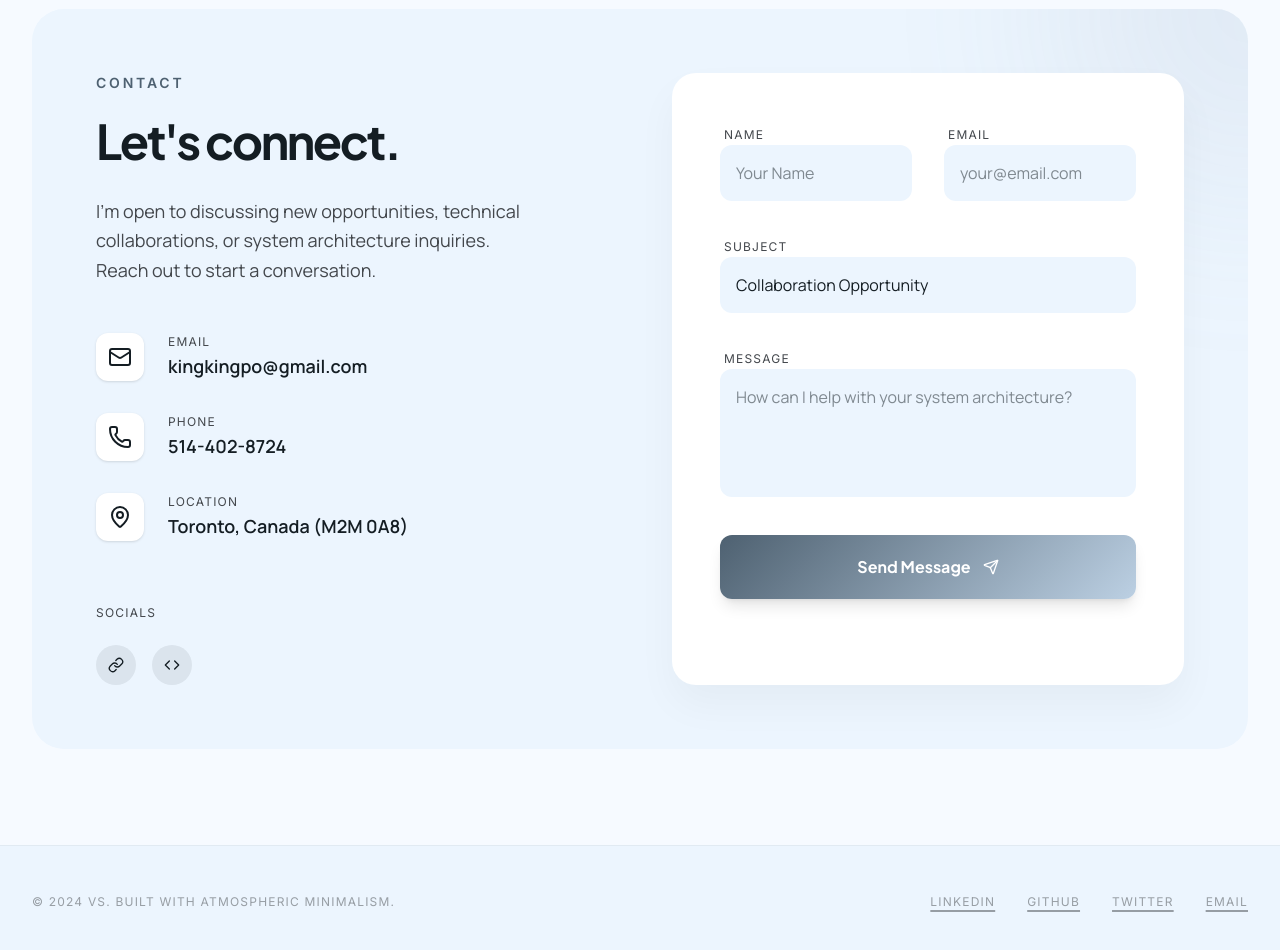
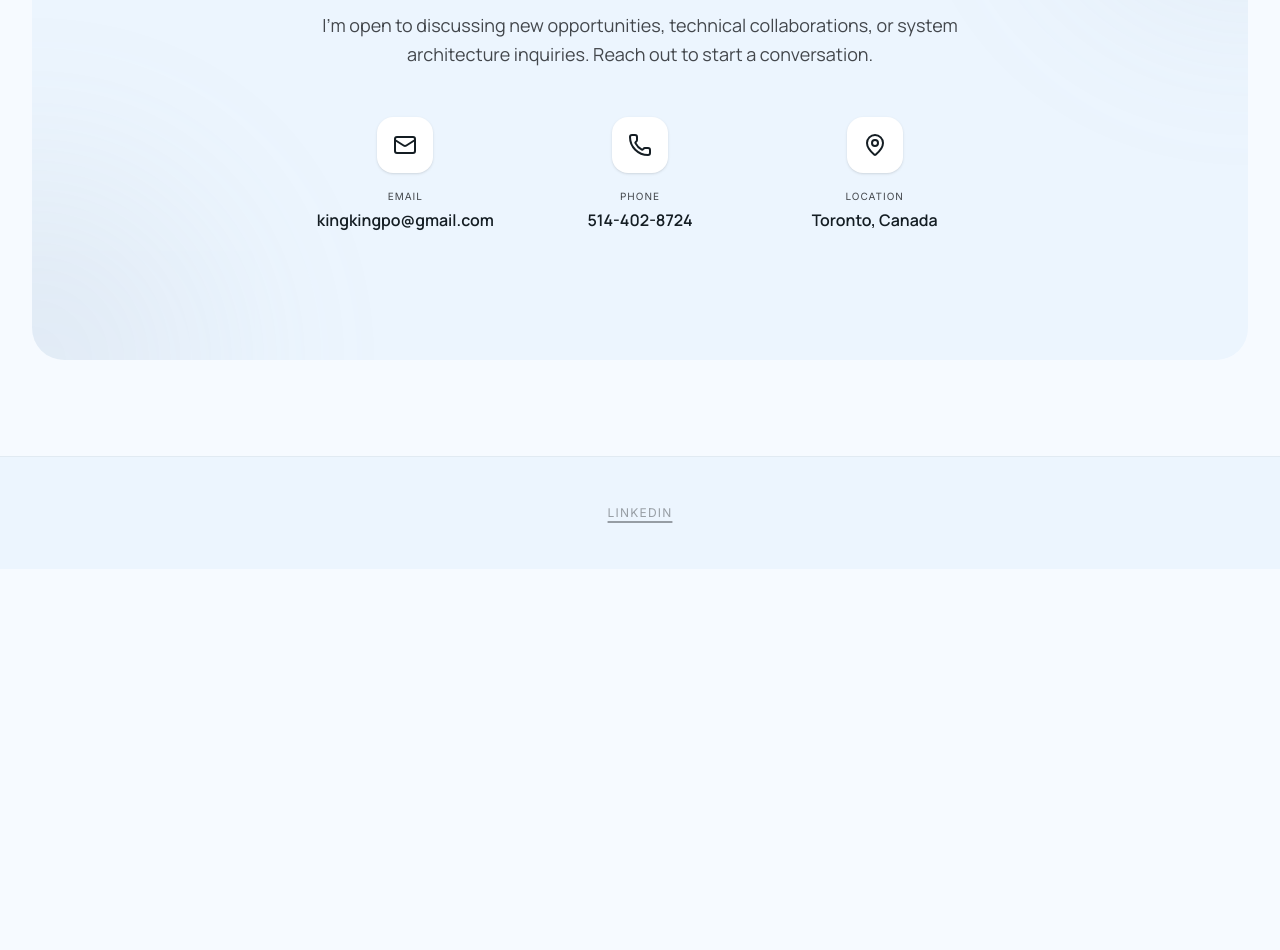
Before and after one commit to kingkingpo/my_website, a React (Vite) app: page /about in a window 1280 px wide. Shown: the part 1020-1970 px from the top of the page. After the commit the page ends 1589 px from the top, so only its background shows below. Built offline with nearby package versions, Linux system fonts and the light colour scheme.

Commit message:
footer, contact 수정

```diff
--- a/src/components/AboutContact.tsx
+++ b/src/components/AboutContact.tsx
@@ -1,7 +1,25 @@
+import { useEffect } from 'react';
+import { useLocation } from 'react-router-dom';
 import { motion } from 'motion/react';
-import { Mail, Phone, MapPin, Link as LinkIcon, Code, Send, Terminal, Sparkles } from 'lucide-react';
+import { Mail, Phone, MapPin, Terminal, Sparkles } from 'lucide-react';
+import profilePhoto from '../assets/selfy.jpg';
 
 export default function AboutContact() {
+  const location = useLocation();
+
+  useEffect(() => {
+    if (location.pathname === '/contact') {
+      const element = document.getElementById('contact');
+      if (element) {
+        setTimeout(() => {
+          element.scrollIntoView({ behavior: 'smooth' });
+        }, 100);
+      }
+    } else {
+      window.scrollTo({ top: 0, behavior: 'smooth' });
+    }
+  }, [location]);
+
   return (
     <motion.div
       initial={{ opacity: 0 }}
@@ -14,9 +32,8 @@ export default function AboutContact() {
           <div className="aspect-[4/5] rounded-xl overflow-hidden bg-surface-container editorial-shadow">
             <img
               className="w-full h-full object-cover grayscale hover:grayscale-0 transition-all duration-700"
-              src="https://lh3.googleusercontent.com/aida/ADBb0ugxI0KU9eFDfG4rU-mvAbEHLMiiCmJUF9JKcsHyVA9gmEyU9cf5gSKT2aV_BqvFW-3Jk3MQUs7LW9C8y1y28b1bGCqA-NQYBDdVQDgoi71ak0jUskDI0lzAkS08uM1bkCd9Jphes8OFSt0YwOQQd3gAkGzZM-IokFpKRbBnGfoMLpBBMiau_JBT7Tanh6N90SLsyTmQok6Rp-jxkG7g0tX-WCLnKnED9eVE9KUw8X62OytGGOPMSFWabK2HhM9KEycYNf8nHNRAFB8"
+              src={profilePhoto}
               alt="Vincent Shin Portrait"
-              referrerPolicy="no-referrer"
             />
           </div>
           <div className="absolute -bottom-8 -right-8 p-8 bg-surface-container-lowest rounded-xl editorial-shadow hidden md:block max-w-[280px]">
@@ -29,9 +46,7 @@ export default function AboutContact() {
 
         <div className="lg:col-span-7 pt-4">
           <span className="font-label text-sm uppercase tracking-[0.2em] text-primary font-semibold mb-6 block">About Vincent Shin</span>
-          <h1 className="font-headline text-5xl md:text-7xl font-bold tracking-tighter text-on-surface mb-8 leading-[1.1]">
-            Optimizing <span className="text-primary/40 italic">performance</span> through clean code.
-          </h1>
+
 
           <div className="space-y-6 text-lg text-on-surface-variant leading-relaxed max-w-2xl">
             <p>
@@ -48,7 +63,7 @@ export default function AboutContact() {
                 <Terminal className="w-5 h-5 text-primary" /> Core Expertise
               </h3>
               <ul className="space-y-4 font-label text-sm text-on-surface-variant">
-                {['Fullstack Development', 'Database Optimization (JPA, SQL)', 'System Performance (VisualVM)', 'System Security'].map(item => (
+                {['Fullstack Development', 'Database Optimization (JPA, SQL)', 'System Performance', 'System Security'].map(item => (
                   <li key={item} className="flex items-center gap-3">
                     <span className="w-1.5 h-1.5 rounded-full bg-primary-container" /> {item}
                   </li>
@@ -71,106 +86,52 @@ export default function AboutContact() {
         </div>
       </section>
 
-      <section className="bg-surface-container-low rounded-[2rem] p-8 md:p-16 grid grid-cols-1 lg:grid-cols-2 gap-16 overflow-hidden relative">
+      <section id="contact" className="bg-surface-container-low rounded-[2rem] p-8 md:p-16 flex flex-col items-center text-center overflow-hidden relative">
         <div className="absolute top-0 right-0 w-96 h-96 editorial-gradient opacity-10 blur-[100px] -mr-48 -mt-48 rounded-full" />
+        <div className="absolute bottom-0 left-0 w-96 h-96 editorial-gradient opacity-10 blur-[100px] -ml-48 -mb-48 rounded-full" />
 
-        <div className="relative z-10">
+        <div className="relative z-10 max-w-2xl w-full">
           <span className="font-label text-sm uppercase tracking-[0.2em] text-primary font-semibold mb-6 block">Contact</span>
           <h2 className="font-headline text-4xl md:text-5xl font-bold tracking-tighter text-on-surface mb-8">
             Let's connect.
           </h2>
-          <p className="text-on-surface-variant text-lg leading-relaxed mb-12 max-w-md">
+          <p className="text-on-surface-variant text-lg leading-relaxed mb-12">
             I'm open to discussing new opportunities, technical collaborations, or system architecture inquiries. Reach out to start a conversation.
           </p>
 
-          <div className="space-y-8">
-            <div className="flex items-center gap-6 group">
-              <div className="w-12 h-12 rounded-xl bg-surface-container-lowest flex items-center justify-center shadow-sm group-hover:bg-primary transition-colors">
+          <div className="grid grid-cols-1 md:grid-cols-3 gap-8 mb-16">
+            <div className="flex flex-col items-center gap-4 group">
+              <div className="w-14 h-14 rounded-2xl bg-surface-container-lowest flex items-center justify-center shadow-sm group-hover:bg-primary transition-all duration-300 group-hover:scale-110">
                 <Mail className="w-6 h-6 group-hover:text-white transition-colors" />
               </div>
               <div>
-                <p className="font-label text-xs uppercase tracking-widest text-on-surface-variant mb-0.5">Email</p>
-                <a href="mailto:kingkingpo@gmail.com" className="text-lg font-bold hover:text-primary transition-colors">kingkingpo@gmail.com</a>
+                <p className="font-label text-[10px] uppercase tracking-widest text-on-surface-variant mb-1 text-center">Email</p>
+                <a href="mailto:kingkingpo@gmail.com" className="text-base font-bold hover:text-primary transition-colors">kingkingpo@gmail.com</a>
               </div>
             </div>
 
-            <div className="flex items-center gap-6 group">
-              <div className="w-12 h-12 rounded-xl bg-surface-container-lowest flex items-center justify-center shadow-sm group-hover:bg-primary transition-colors">
+            <div className="flex flex-col items-center gap-4 group">
+              <div className="w-14 h-14 rounded-2xl bg-surface-container-lowest flex items-center justify-center shadow-sm group-hover:bg-primary transition-all duration-300 group-hover:scale-110">
                 <Phone className="w-6 h-6 group-hover:text-white transition-colors" />
               </div>
               <div>
-                <p className="font-label text-xs uppercase tracking-widest text-on-surface-variant mb-0.5">Phone</p>
-                <p className="text-lg font-bold">514-402-8724</p>
+                <p className="font-label text-[10px] uppercase tracking-widest text-on-surface-variant mb-1 text-center">Phone</p>
+                <p className="text-base font-bold">514-402-8724</p>
               </div>
             </div>
 
-            <div className="flex items-center gap-6 group">
-              <div className="w-12 h-12 rounded-xl bg-surface-container-lowest flex items-center justify-center shadow-sm group-hover:bg-primary transition-colors">
+            <div className="flex flex-col items-center gap-4 group">
+              <div className="w-14 h-14 rounded-2xl bg-surface-container-lowest flex items-center justify-center shadow-sm group-hover:bg-primary transition-all duration-300 group-hover:scale-110">
                 <MapPin className="w-6 h-6 group-hover:text-white transition-colors" />
               </div>
               <div>
-                <p className="font-label text-xs uppercase tracking-widest text-on-surface-variant mb-0.5">Location</p>
-                <p className="text-lg font-bold">Toronto, Canada (M2M 0A8)</p>
+                <p className="font-label text-[10px] uppercase tracking-widest text-on-surface-variant mb-1 text-center">Location</p>
+                <p className="text-base font-bold">Toronto, Canada</p>
               </div>
             </div>
           </div>
 
-          <div className="mt-16">
-            <p className="font-label text-xs uppercase tracking-widest text-on-surface-variant mb-6">Socials</p>
-            <div className="flex gap-4">
-              <a href="#" className="w-10 h-10 flex items-center justify-center rounded-full bg-surface-container-highest hover:bg-primary hover:text-white transition-all duration-300">
-                <LinkIcon className="w-4 h-4" />
-              </a>
-              <a href="#" className="w-10 h-10 flex items-center justify-center rounded-full bg-surface-container-highest hover:bg-primary hover:text-white transition-all duration-300">
-                <Code className="w-4 h-4" />
-              </a>
-            </div>
-          </div>
-        </div>
 
-        <div className="bg-surface-container-lowest p-8 md:p-12 rounded-[1.5rem] shadow-[0_20px_40px_rgba(20,29,35,0.04)] relative z-10">
-          <form className="space-y-8" onSubmit={(e) => e.preventDefault()}>
-            <div className="grid grid-cols-1 md:grid-cols-2 gap-8">
-              <div className="space-y-2">
-                <label className="font-label text-xs uppercase tracking-widest text-on-surface-variant ml-1">Name</label>
-                <input
-                  type="text"
-                  placeholder="Your Name"
-                  className="w-full bg-surface-container-low border-none rounded-xl p-4 focus:ring-2 focus:ring-primary/20 transition-all font-body"
-                />
-              </div>
-              <div className="space-y-2">
-                <label className="font-label text-xs uppercase tracking-widest text-on-surface-variant ml-1">Email</label>
-                <input
-                  type="email"
-                  placeholder="your@email.com"
-                  className="w-full bg-surface-container-low border-none rounded-xl p-4 focus:ring-2 focus:ring-primary/20 transition-all font-body"
-                />
-              </div>
-            </div>
-
-            <div className="space-y-2">
-              <label className="font-label text-xs uppercase tracking-widest text-on-surface-variant ml-1">Subject</label>
-              <select className="w-full bg-surface-container-low border-none rounded-xl p-4 focus:ring-2 focus:ring-primary/20 transition-all font-body appearance-none">
-                <option>Collaboration Opportunity</option>
-                <option>Technical Inquiry</option>
-                <option>Just saying hello</option>
-              </select>
-            </div>
-
-            <div className="space-y-2">
-              <label className="font-label text-xs uppercase tracking-widest text-on-surface-variant ml-1">Message</label>
-              <textarea
-                placeholder="How can I help with your system architecture?"
-                rows={4}
-                className="w-full bg-surface-container-low border-none rounded-xl p-4 focus:ring-2 focus:ring-primary/20 transition-all font-body resize-none"
-              />
-            </div>
-
-            <button className="w-full editorial-gradient text-white font-headline font-bold py-5 rounded-xl shadow-lg hover:opacity-95 active:scale-[0.98] transition-all flex items-center justify-center gap-3">
-              Send Message <Send className="w-4 h-4" />
-            </button>
-          </form>
         </div>
       </section>
     </motion.div>
--- a/src/components/Footer.tsx
+++ b/src/components/Footer.tsx
@@ -1,21 +1,13 @@
 export default function Footer() {
   return (
     <footer className="w-full py-12 bg-surface-container-low border-t border-on-surface/5">
-      <div className="flex flex-col md:flex-row justify-between items-center max-w-7xl mx-auto px-8 gap-6">
-        <p className="font-label text-xs uppercase tracking-widest text-on-surface-variant/50">
-          © 2024 VS. Built with atmospheric minimalism.
-        </p>
-        <div className="flex gap-8">
-          {['LinkedIn', 'GitHub', 'Twitter', 'Email'].map(link => (
-            <a
-              key={link}
-              href="#"
-              className="text-on-surface-variant/50 font-label text-xs uppercase tracking-widest hover:text-primary underline decoration-2 underline-offset-4 transition-all"
-            >
-              {link}
-            </a>
-          ))}
-        </div>
+      <div className="flex justify-center items-center max-w-7xl mx-auto px-8">
+        <a
+          href="https://www.linkedin.com/in/vincent-shin/"
+          className="text-on-surface-variant/50 font-label text-xs uppercase tracking-widest hover:text-primary underline decoration-2 underline-offset-4 transition-all"
+        >
+          LinkedIn
+        </a>
       </div>
     </footer>
   );
--- a/src/components/ProjectDetail.tsx
+++ b/src/components/ProjectDetail.tsx
@@ -108,7 +108,6 @@ export default function ProjectDetail() {
               {[
                 { label: 'Client', value: 'Wholesale Partners' },
                 { label: 'Role', value: 'Fullstack Developer' },
-                { label: 'Duration', value: '6 Months' }
               ].map(detail => (
                 <li key={detail.label} className="flex justify-between border-b border-on-surface/5 pb-2">
                   <span className="text-on-surface-variant font-label text-xs">{detail.label}</span>
```
Also changed, not shown: src/assets/selfy.jpg (added).
